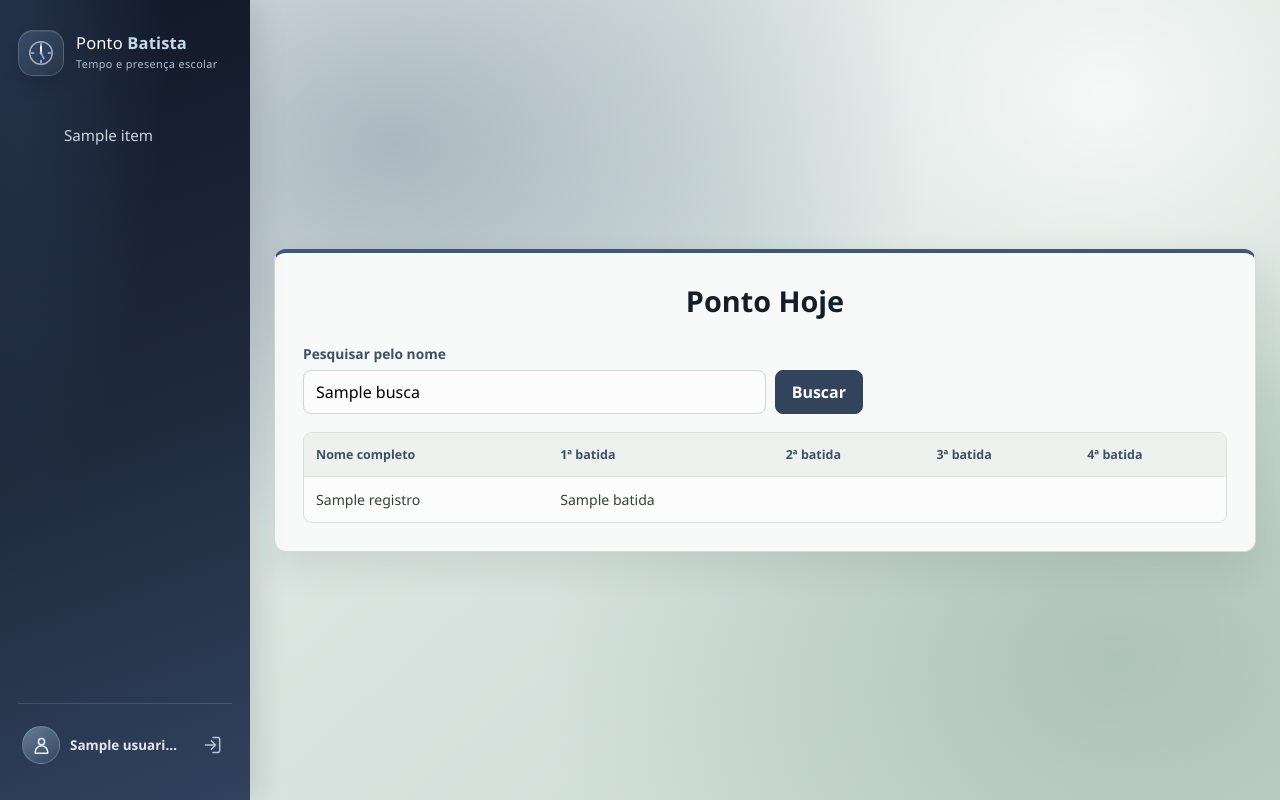
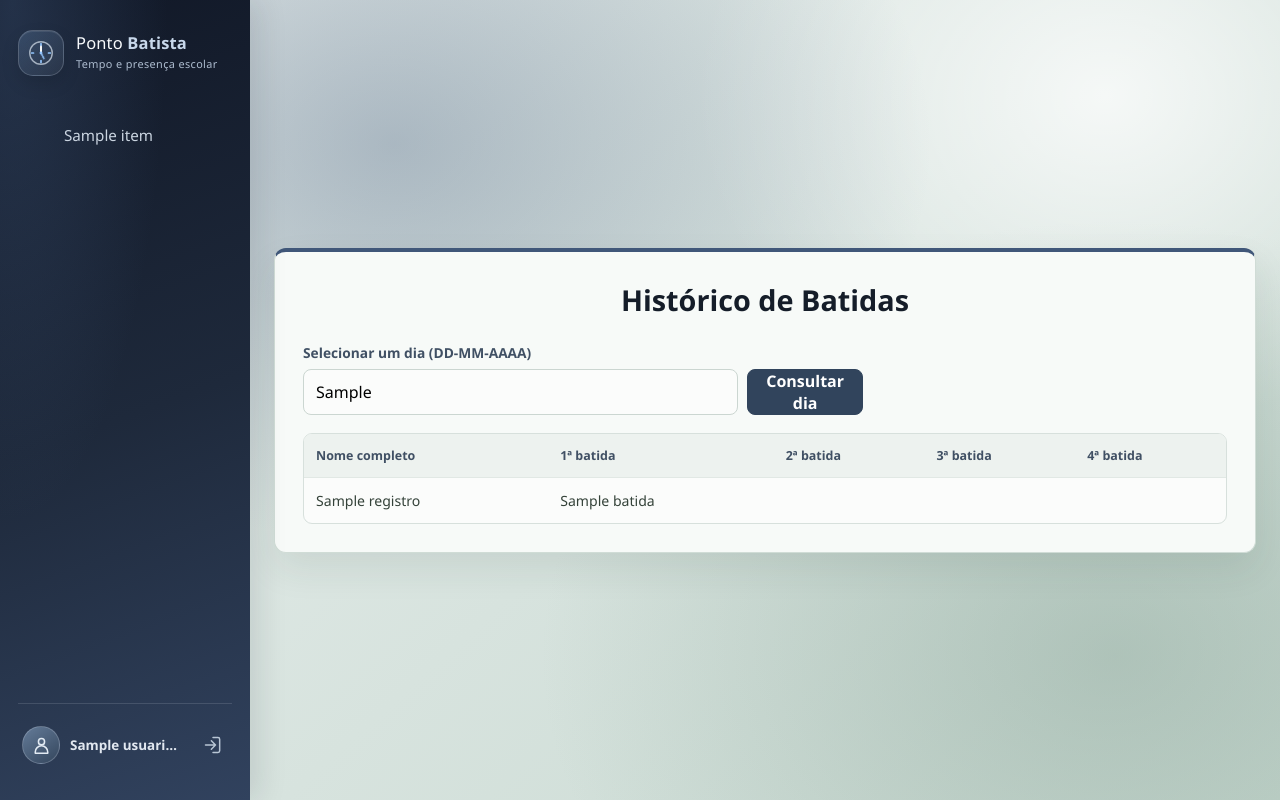
Before and after one commit to IsacAndrew/ponto_eletronico, a Flask app: template templates/ponto_hoje.html in a window 1280 px wide. Run offline with Flask 3, Linux system fonts and the light colour scheme; the template is opened without the code that fills it: most values are stand-ins (such as "Sample title", 1, 10 or a date in 2020); some libraries are stand-ins or nearby versions.

Commit message:
Renomeia ponto hoje e filtra histórico por dia

```diff
--- a/backend/permissoes.py
+++ b/backend/permissoes.py
@@ -8,7 +8,7 @@
     ("Início", "inicio.exibir_inicio", "inicio", "casa"),
     ("Usuários", "usuarios.exibir_usuarios", "usuarios", "pessoas"),
     ("Planilha", "planilha.exibir_planilha", "planilha", "planilha"),
-    ("Ponto Hoje", "ponto_hoje.exibir_ponto_hoje", "ponto_hoje", "relogio"),
+    ("Histórico de Batidas", "ponto_hoje.exibir_historico_batidas", "historico_batidas", "relogio"),
     (
         "Configurações",
         "configuracoes.exibir_configuracoes",
--- a/static/css/ponto_hoje.css
+++ b/static/css/ponto_hoje.css
@@ -19,6 +19,12 @@
     color: #405064;
     font-size: .86rem;
     font-weight: 600;
+}
+
+.erro-filtro-ponto-hoje {
+    margin: 0 auto 16px !important;
+    color: #9a3d3d !important;
+    text-align: center;
 }
 
 .campo-busca-ponto-hoje {
--- a/static/js/ponto_hoje.js
+++ b/static/js/ponto_hoje.js
@@ -1,4 +1,18 @@
 const cartaoPontoHoje = document.querySelector(".cartao-ponto-hoje");
+const campoDataPonto = document.querySelector("#data-ponto-hoje");
+
+if (campoDataPonto) {
+    campoDataPonto.addEventListener("input", () => {
+        const digitos = campoDataPonto.value.replace(/\D/g, "").slice(0, 8);
+        if (digitos.length <= 2) {
+            campoDataPonto.value = digitos;
+        } else if (digitos.length <= 4) {
+            campoDataPonto.value = `${digitos.slice(0, 2)}-${digitos.slice(2)}`;
+        } else {
+            campoDataPonto.value = `${digitos.slice(0, 2)}-${digitos.slice(2, 4)}-${digitos.slice(4)}`;
+        }
+    });
+}
 
 function dataAtualDaEscola() {
     const partes = new Intl.DateTimeFormat("en-CA", {
--- a/templates/ponto_hoje.html
+++ b/templates/ponto_hoje.html
@@ -1,6 +1,6 @@
 {% extends "base.html" %}
 
-{% block titulo %}Ponto Hoje | Ponto Eletrônico{% endblock %}
+{% block titulo %}Histórico de Batidas | Ponto Eletrônico{% endblock %}
 
 {% block estilos_pagina %}
     <link rel="stylesheet" href="/static/css/ponto_hoje.css">
@@ -9,12 +9,13 @@
 
 {% block conteudo %}
     <section class="cartao-pagina cartao-ponto-hoje" data-data-hoje="{{ data_hoje }}">
-        <h1>Ponto Hoje</h1>
-        <form class="busca-ponto-hoje" method="get" action="{{ url_for('ponto_hoje.exibir_ponto_hoje') }}">
-            <label for="busca-ponto-hoje">Pesquisar pelo nome</label>
+        <h1>Histórico de Batidas</h1>
+        {% if erro_filtro %}<p class="erro-filtro-ponto-hoje" role="alert">{{ erro_filtro }}</p>{% endif %}
+        <form class="busca-ponto-hoje" method="get" action="{{ url_for('ponto_hoje.exibir_historico_batidas') }}">
+            <label for="data-ponto-hoje">Selecionar um dia (DD-MM-AAAA)</label>
             <div class="campo-busca-ponto-hoje">
-                <input id="busca-ponto-hoje" name="busca" type="search" value="{{ busca }}" autocomplete="off">
-                <button type="submit">Buscar</button>
+                <input id="data-ponto-hoje" name="data" type="text" inputmode="numeric" placeholder="DD-MM-AAAA" pattern="[0-9]{2}-[0-9]{2}-[0-9]{4}" title="Use o formato DD-MM-AAAA" value="{{ data_exibicao }}" autocomplete="off" required>
+                <button type="submit">Consultar dia</button>
             </div>
         </form>
         <div class="tabela-ponto-hoje-conteiner">
@@ -37,7 +38,7 @@
                             {% endfor %}
                         </tr>
                     {% else %}
-                        <tr><td class="sem-registros" colspan="5">Nenhuma batida encontrada hoje.</td></tr>
+                        <tr><td class="sem-registros" colspan="5">Nenhuma batida encontrada em {{ data_exibicao }}.</td></tr>
                     {% endfor %}
                 </tbody>
             </table>
```
Also changed, not shown: backend/ponto_hoje.py (+31 -14 lines).
